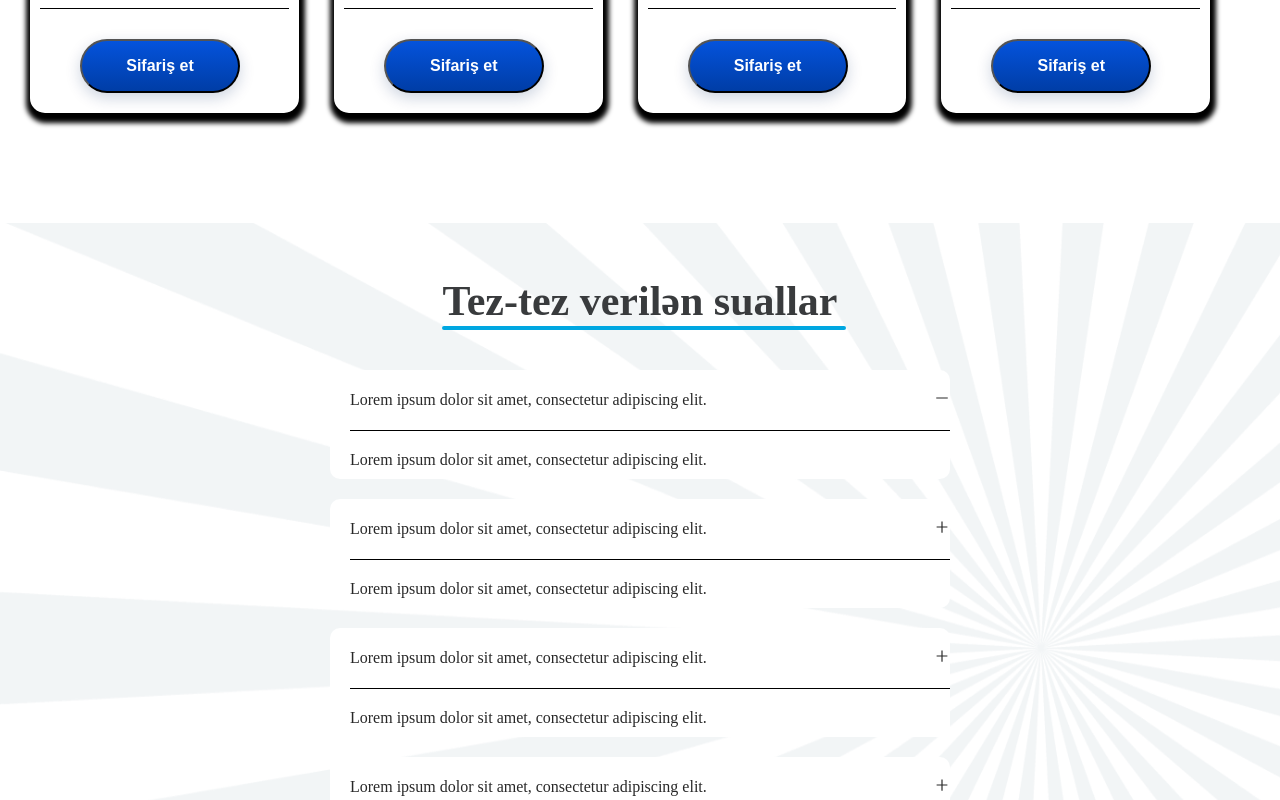
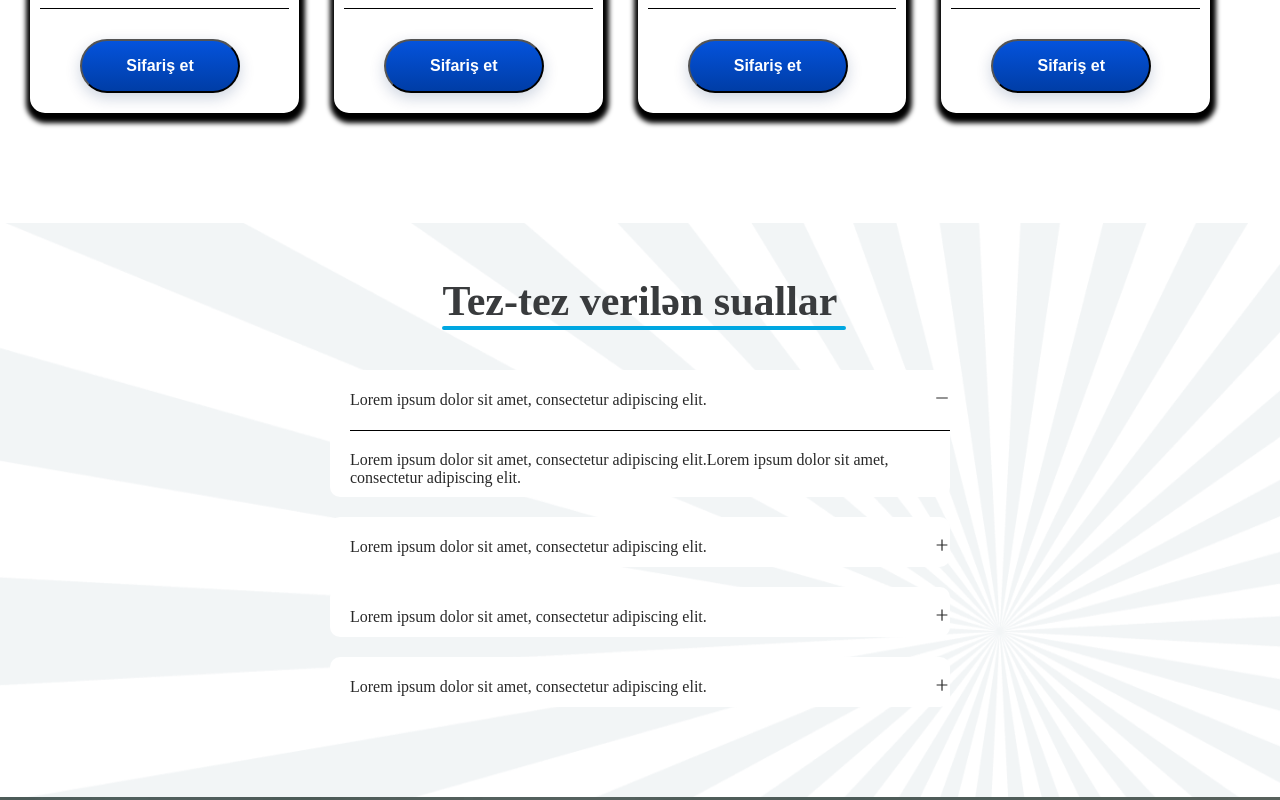
Before and after one commit to farid-hashimzada/Sakit.az-React, a React (Create React App) app: page / in a window 1280 px wide. Both pictures are taken after a click on the element 942 px from the left and 8486 px from the top of the page. Shown: the part 8086-8886 px from the top of the page. Built offline with nearby package versions, Linux system fonts and the light colour scheme.

Commit message:
Sakit.az (site-complete)

```diff
--- a/src/components/Accordion/Accordion.jsx
+++ b/src/components/Accordion/Accordion.jsx
@@ -3,28 +3,32 @@ import Plus from "../../img/+.svg";
 import { AiOutlinePlus } from "react-icons/ai";
 import { AiOutlineMinus } from "react-icons/ai";
 const Accordion = () => {
-  const [panelId, setPanelId] = useState(false);
+  const [panelId, setPanelId] = useState(0);
 
   const questions = [
     {
       id: 1,
       question: "Lorem ipsum dolor sit amet, consectetur adipiscing elit.",
-      answer: "Lorem ipsum dolor sit amet, consectetur adipiscing elit.",
+      answer:
+        "Lorem ipsum dolor sit amet, consectetur adipiscing elit.Lorem ipsum dolor sit amet, consectetur adipiscing elit.",
     },
     {
       id: 2,
       question: "Lorem ipsum dolor sit amet, consectetur adipiscing elit.",
-      answer: "sagol",
+      answer:
+        "Lorem ipsum dolor sit amet, consectetur adipiscing elit.Lorem ipsum dolor sit amet, consectetur adipiscing elit.",
     },
     {
       id: 3,
       question: "Lorem ipsum dolor sit amet, consectetur adipiscing elit.",
-      answer: "sagol",
+      answer:
+        "Lorem ipsum dolor sit amet, consectetur adipiscing elit.Lorem ipsum dolor sit amet, consectetur adipiscing elit.",
     },
     {
       id: 4,
       question: "Lorem ipsum dolor sit amet, consectetur adipiscing elit.",
-      answer: "sagol",
+      answer:
+        "Lorem ipsum dolor sit amet, consectetur adipiscing elit.Lorem ipsum dolor sit amet, consectetur adipiscing elit.",
     },
   ];
 
@@ -39,10 +43,7 @@ const Accordion = () => {
                 <div className="accordionItem">
                   <div className="question">
                     <p>{question.question}</p>
-                    <span
-                      data-id={question.id}
-                      onClick={() => setPanelId(question.id)}
-                    >
+                    <span onClick={() => setPanelId(question.id)}>
                       {panelId === question.id ? (
                         <AiOutlineMinus />
                       ) : (
@@ -50,13 +51,9 @@ const Accordion = () => {
                       )}
                     </span>
                   </div>
-                  {panelId === 1 && (
-                    <div className="answer">
-                      Lorem ipsum dolor sit amet, consectetur adipiscing elit.
-                    </div>
+                  {panelId === question.id && (
+                    <div className="answer">{question.answer}</div>
                   )}
-                  {panelId === 2 && <div className="answer">ikinci</div>}
-                  <h1></h1>
                 </div>
               );
             })}
```
Also changed, not shown: 1 other file (tests, documents, lock files or other folders).
